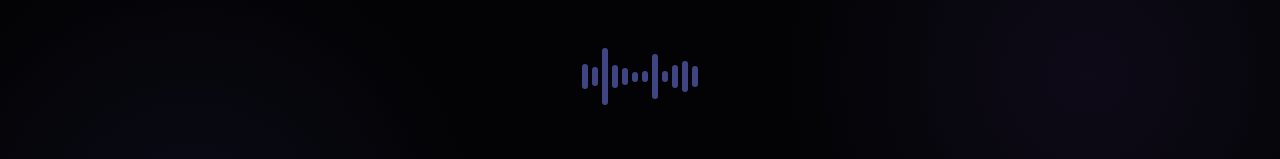
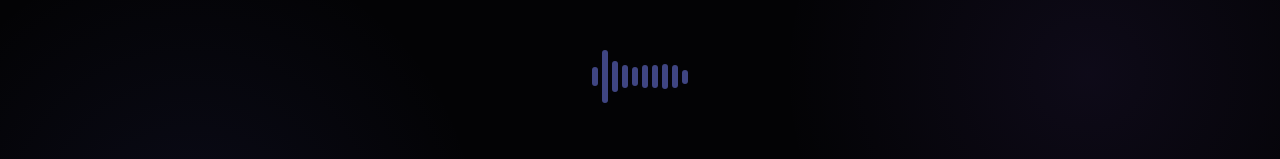
Before and after one commit to crediq8/crediq, a Next.js app in the folder frontend/: page / in a window 1280 px wide. Shown: the part 2566-2725 px from the top of the page. Built offline with nearby package versions, Linux system fonts and the light colour scheme.

Commit message:
fix: resolve next.js lint and typescript build errors

```diff
--- a/frontend/src/app/dashboard/page.tsx
+++ b/frontend/src/app/dashboard/page.tsx
@@ -3,7 +3,7 @@
 import React, { useState, useRef, useEffect } from "react";
 import { motion, AnimatePresence } from "framer-motion";
 import {
-  Send, Mic, Search, Bell, Settings, User,
+  Send, Mic, Search, Settings, User,
   Calculator, TrendingUp, ShieldCheck, Heart,
   BrainCircuit, ArrowRight, CornerDownRight, Landmark
 } from "lucide-react";
@@ -28,7 +28,7 @@ export default function Dashboard() {
   const [inputText, setInputText] = useState("");
   const [isProcessing, setIsProcessing] = useState(false);
   const [activeModule, setActiveModule] = useState<string>("greeting");
-  const [moduleData, setModuleData] = useState<any>(null);
+  const [moduleData, setModuleData] = useState<IntentData["data"] | null>(null);
   const messagesEndRef = useRef<HTMLDivElement>(null);
 
   const [messages, setMessages] = useState<Message[]>([
@@ -65,7 +65,7 @@ export default function Dashboard() {
       let parsedResponse: IntentData;
       try {
         parsedResponse = JSON.parse(result.reply);
-      } catch (e) {
+      } catch {
         parsedResponse = { intent: "general", data: {} };
       }
 
@@ -257,7 +257,7 @@ export default function Dashboard() {
                       <div className="p-2 bg-indigo-500/20 rounded-lg text-indigo-400"><Calculator className="w-4 h-4" /></div>
                       <div>
                         <div className="text-sm font-medium">Try saying:</div>
-                        <div className="text-xs text-slate-400">"Calculate FD returns for ₹5 Lakhs over 3 years"</div>
+                        <div className="text-xs text-slate-400">&quot;Calculate FD returns for ₹5 Lakhs over 3 years&quot;</div>
                       </div>
                     </div>
                   </div>
--- a/frontend/src/app/page.tsx
+++ b/frontend/src/app/page.tsx
@@ -202,7 +202,7 @@ export default function Home() {
             <div>
               <h3 className="text-sm font-semibold text-indigo-400 uppercase tracking-wider mb-2">The Crediq Way</h3>
               <p className="text-2xl md:text-3xl font-medium leading-relaxed text-white">
-                "I want to save 50 Lakhs for a house in 3 years."
+                &quot;I want to save 50 Lakhs for a house in 3 years.&quot;
               </p>
               <div className="mt-8 space-y-4">
                 <div className="glass-panel p-4 flex items-center justify-between">
@@ -251,12 +251,12 @@ export default function Home() {
 
         <div className="mt-12 h-16 w-full max-w-sm mx-auto flex items-center justify-center gap-1 opacity-50">
            {/* Visual Waveform mock */}
-           {[...Array(12)].map((_, i) => (
-             <motion.div
+            {[20, 45, 30, 50, 25, 40, 15, 35, 55, 10].map((h, i) => (
+              <motion.div
                 key={i}
                 className="w-1.5 bg-indigo-400 rounded-full"
-                animate={{ height: ["10px", `${20 + Math.random() * 40}px`, "10px"] }}
-                transition={{ duration: 0.5 + Math.random(), repeat: Infinity }}
+                animate={{ height: ["10px", `${10 + h}px`, "10px"] }}
+                transition={{ duration: 0.5 + (h / 100), repeat: Infinity }}
              />
            ))}
         </div>
```
Also changed, not shown: 2 other files (tests, documents, lock files or other folders).
